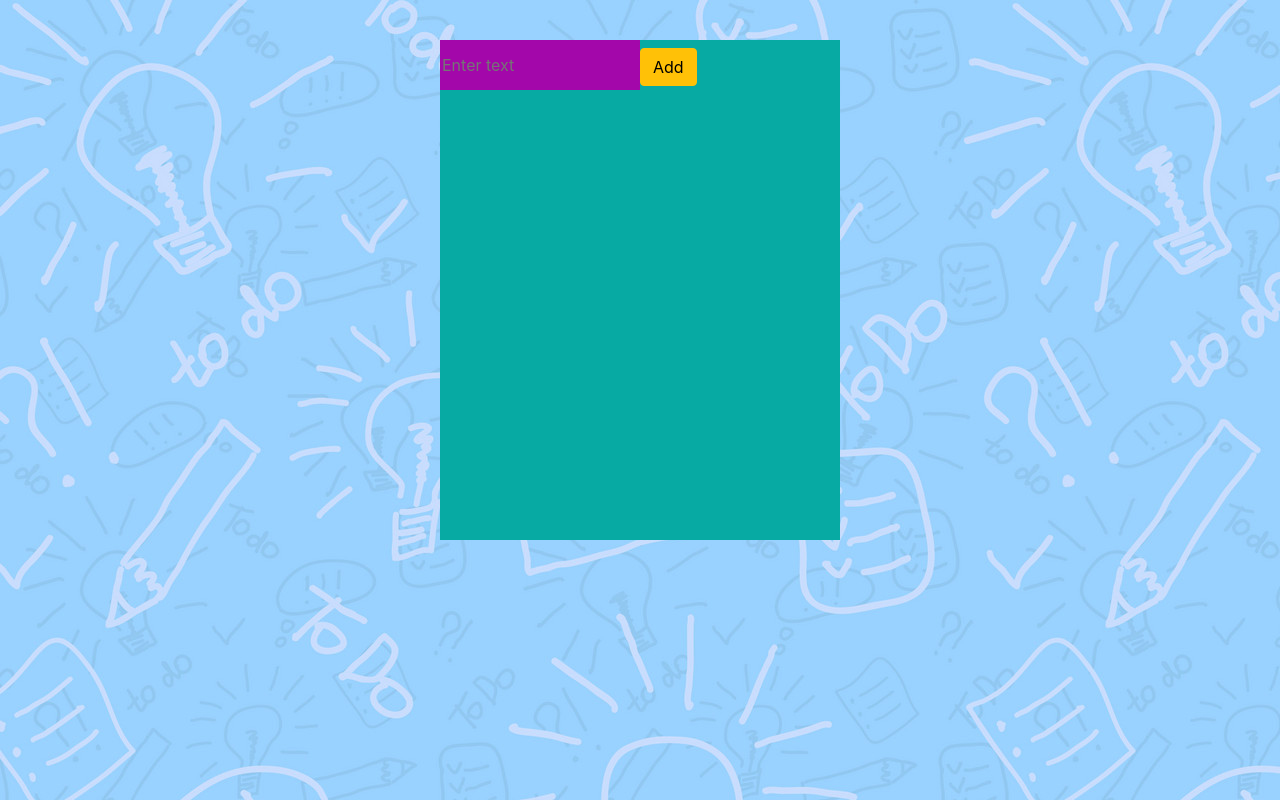
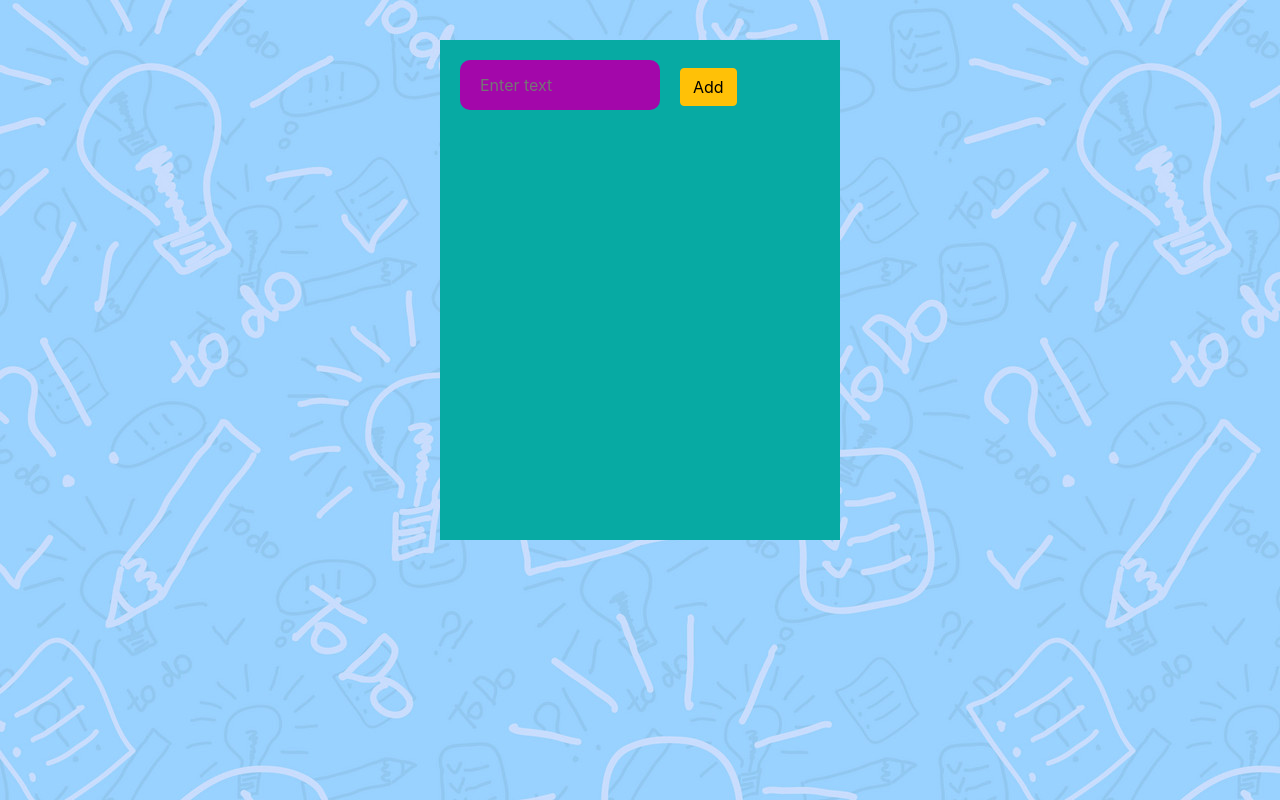
Before and after one commit to Hashininirasha/React-ToDo, a React (Create React App) app: page / in a window 1280 px wide. Built offline with nearby package versions, Linux system fonts and the light colour scheme.

Commit message:
first text flied

```diff
--- a/src/App.css
+++ b/src/App.css
@@ -12,5 +12,9 @@ body{
   height: 50px;
   width: 200px;
   border: 0;
+  padding: 0 20px;
+  margin: 20px;
+  border-radius: 10px;
+  color: white;
 
 }
```
